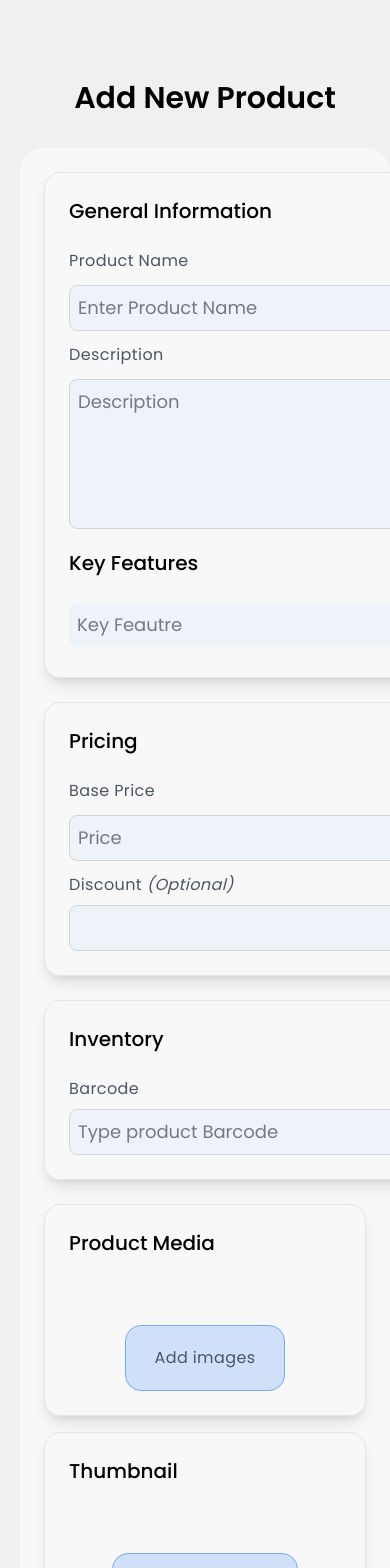
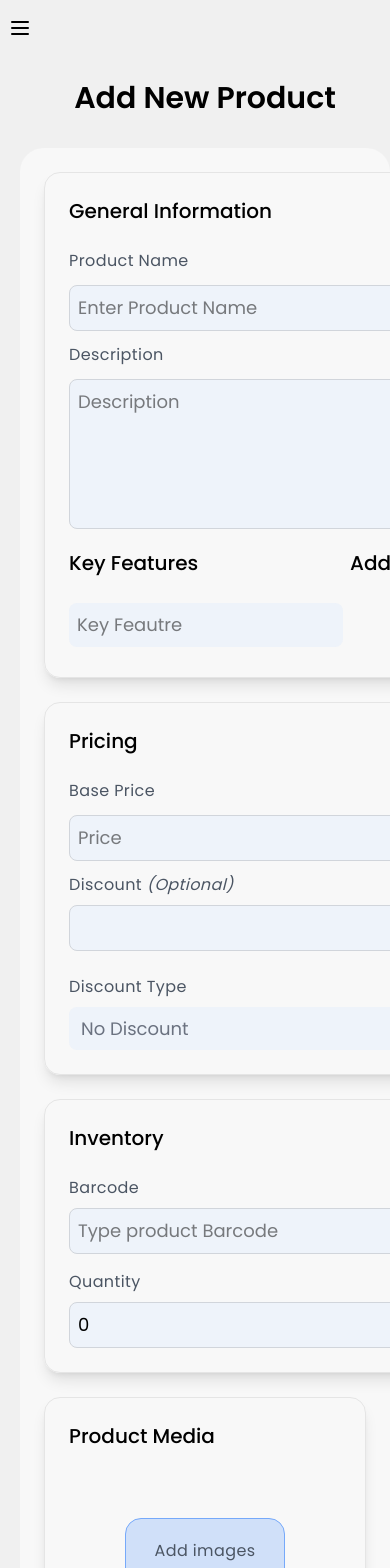
Before and after one commit to Manpreet055/Stitche_E_Commerce_Project, a React (Vite) app in the folder Day_07_Admin_panel_project/: page /products/add in a window 390 px wide. Shown: the top 1568 px of the page. Built offline with nearby package versions, Linux system fonts and the light colour scheme.

Commit message:
sidebar responsiveness done need tweaks in form

```diff
--- a/Day_07_Admin_panel_project/src/App.jsx
+++ b/Day_07_Admin_panel_project/src/App.jsx
@@ -1,12 +1,12 @@
 import "./index.css";
-import Sidebar from "./Components/Sidebar/Sidebar";
+import MainMenu from "./Components/Sidebar/MainMenu";
 import { Outlet } from "react-router-dom";
 function App() {
 
   return (
     <div>
       <div className="flex w-full ">
-        <Sidebar></Sidebar>
+        <MainMenu />
         <main className={`w-full mt-12 lg:mt-0 lg:ml-80 pl-5`}>
           <Outlet></Outlet>
         </main>
--- a/Day_07_Admin_panel_project/src/Components/Form/Form.jsx
+++ b/Day_07_Admin_panel_project/src/Components/Form/Form.jsx
@@ -52,7 +52,7 @@ const Form = () => {
         className=" rounded-3xl flex gap-y-6 justify-evenly h-full flex-wrap w-full p-6 bg-[#f8f8f8]"
       >
         {/* This is the first container which includes fields like title,description,price,Inventory etc. */}
-        <div className="flex-col gap-6 flex max-w-3xl">
+        <div className="flex-col gap-6 flex max-w-2xl">
           {/* This is the Genral Infomation Section which contains title and description,keyfeatures of the prodict .. */}
           <div className="input-section">
             <h3 className="title">General Information</h3>
@@ -122,7 +122,7 @@ const Form = () => {
                   message: "Maximum price will be 9999",
                 },
               })}
-              className={`w-full ${
+              className={`${
                 errors.price
                   ? "border border-red-500 focus:outline-red-500"
                   : "border border-gray-300 focus:outline-gray-500"
@@ -133,8 +133,8 @@ const Form = () => {
               <p className="text-red-500">*{errors.price.message}</p>
             )}
 
-            <div className=" flex justify-evenly gap-6">
-              <div className="w-full">
+            <div className=" flex flex-col  justify-evenly gap-6">
+              <div className="flex flex-col ">
                 <label htmlFor="discount">
                   Discount <i>(Optional)</i>
                 </label>
@@ -153,7 +153,7 @@ const Form = () => {
               </div>
 
               {/* Discount-type input-field */}
-              <div className="w-full flex flex-col justify-center">
+              <div className=" flex flex-col justify-center">
                 <label htmlFor="discount-type" className="mb-2">
                   Discount Type
                 </label>
@@ -181,8 +181,8 @@ const Form = () => {
             <h3 className="title">Inventory</h3>
 
             {/*Input fields  */}
-            <div className="flex justify-evenly gap-4">
-              <div className="flex flex-col">
+            <div className="flex flex-wrap justify-evenly gap-4">
+              <div className="flex flex-col w-full max-w-lg">
                 <label htmlFor="barcode" className="mb-2">
                   Barcode
                 </label>
@@ -208,7 +208,7 @@ const Form = () => {
                   <p className="text-red-500">*{errors.barcode.message}</p>
                 )}
               </div>
-              <div className="flex flex-col">
+              <div className="flex flex-col w-full max-w-lg">
                 <label htmlFor="quantity" className="mb-2">
                   Quantity
                 </label>
@@ -235,7 +235,7 @@ const Form = () => {
         </div>
 
         {/* This is a second Container which contains Input Fields Like Image Uploadings */}
-        <div className=" w-full gap-6 max-w-xl flex flex-col">
+        <div className="w-full  gap-6 max-w-2xl flex flex-col">
           <Images
             imgs={(data) => handleFormArrayChange(setimages, "images", data)}
             thumbnails={(data) =>
--- /dev/null
+++ b/Day_07_Admin_panel_project/src/Components/Sidebar/MainMenu.jsx
@@ -0,0 +1,47 @@
+import React, { useState } from "react";
+import Sidebar from "./Sidebar";
+import { AnimatePresence, motion } from "framer-motion";
+import { Menu } from "lucide-react";
+
+const MainMenu = () => {
+  // const closeMenu = (event) => {
+  //   event.stopPropagation();
+  //   if (event.target.classList.contains("sidebar")) return;
+  //   setSidebarOpen(false);
+  // };
+  const [isSidebarOpen, setSidebarOpen] = useState(false);
+  return (
+    <div>
+      <div className="hidden lg:flex">
+        <Sidebar></Sidebar>
+      </div>
+      <button
+        onClick={() => setSidebarOpen(true)}
+        className="lg:hidden absolute left-2 top-4  block"
+      >
+        <Menu />
+      </button>
+      <AnimatePresence>
+        {isSidebarOpen && (
+          <motion.div
+            initial={{ x: "-100%", opacity: 0 }}
+            animate={{ x: 0, opacity: 1 }}
+            exit={{ x: "-100%", opacity: 0 }}
+            transition={{ duration: 0.3 }}
+            drag="x"
+            dragConstraints={{ left: -320, right: 0, top: 0, bottom: 0 }}
+            onDragEnd={(event, info) => {
+              if (info.offset.x < -100) setSidebarOpen(false);
+            }}
+            // onClick={(e) => closeMenu(e)}
+            className={`block fixed left-0 top-0 h-full w-full lg:hidden`}
+          >
+            <Sidebar></Sidebar>\
+          </motion.div>
+        )}
+      </AnimatePresence>
+    </div>
+  );
+};
+
+export default MainMenu;
--- a/Day_07_Admin_panel_project/src/Components/Sidebar/Sidebar.jsx
+++ b/Day_07_Admin_panel_project/src/Components/Sidebar/Sidebar.jsx
@@ -1,7 +1,6 @@
-import React, { useState } from "react";
+import React from "react";
 import { NavLink } from "react-router-dom";
 import ProductDropdown from "./ProductDropdown";
-import { Menu, X } from "lucide-react";
 import {
   House,
   User,
@@ -16,7 +15,7 @@ import {
 const Sidebar = () => {
   return (
     <div
-      className={`lg:flex hidden  z-20 bg-[#f0f0f0] flex-col justify-between h-screen w-72 md:w-80  top-0 left-0 fixed border border-neutral-300`}
+      className={`sidebar flex z-50 bg-[#f0f0f0] flex-col justify-between h-screen w-72 md:w-80 top-0 left-0 fixed border border-neutral-300`}
     >
       <div>
         <div className="flex py-6 px-4 items-center gap-3 text-3xl font-medium">
```
